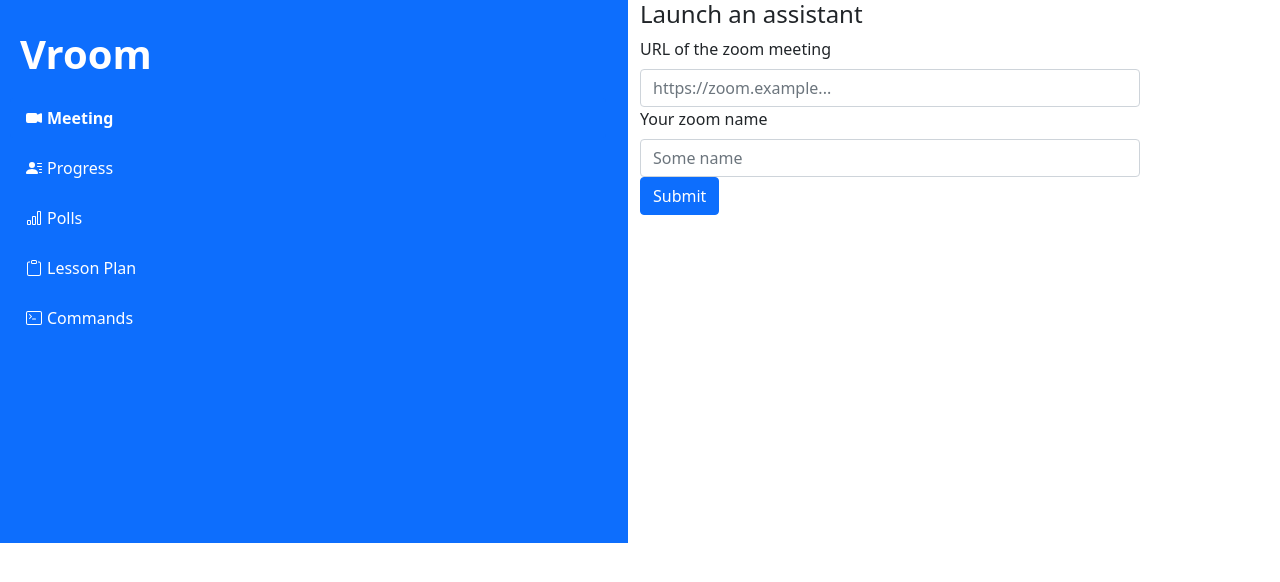
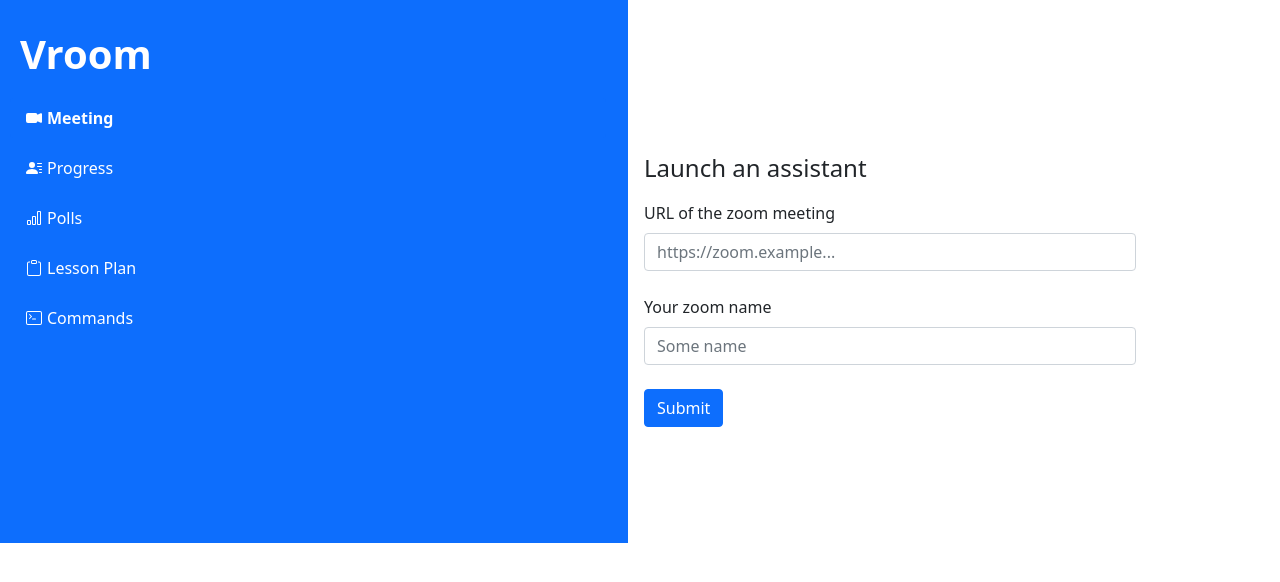
Before and after one commit to barney54321/Vroom, a React (Create React App) app: page / in a window 1280 px wide. Shown: the top 582 px of the page. Built offline with nearby package versions, Linux system fonts and the light colour scheme.

Commit message:
update percentage bar id and style

```diff
--- a/src/App.css
+++ b/src/App.css
@@ -137,3 +137,12 @@
 .poll-bar {
   text-align: center;
 }
+
+.meeting-page {
+  margin-top: 150px;
+
+}
+
+h4 {
+  padding-bottom: 10px;
+}
--- a/src/Components/Common/PercentageBar.js
+++ b/src/Components/Common/PercentageBar.js
@@ -3,16 +3,16 @@ import Card from 'react-bootstrap/Card';
 
 
 const PercentageBar = (props) => {
-
+    const idx = `${props.name} ${props.index}`
     useEffect(() => {
-        document.getElementById(props.index).style.width = props.value + "%";
+        document.getElementById(idx).style.width = props.value + "%";
     })
 
     const activeClass = props.active === true ? " active" : "";
 
     return (
         <Card className="poll-result" border={"primary"} onClick={() => props.handleClick(props.index)}>
-            <div className={"color-result"} id={props.index}>
+            <div className={"color-result"} id={idx}>
                 <Card.Body className={"poll-result-text" + activeClass }>{`${props.value}% ${props.name}`}</Card.Body>
             </div>
         </Card>
--- a/src/Components/Common/SideNav.js
+++ b/src/Components/Common/SideNav.js
@@ -14,6 +14,7 @@ import Commands from "../Tabs/Commands";
 import DefaultProgress from "../Tabs/DefaultProgress";
 import DefaultMeeting from '../Tabs/Meetings/DefaultMeeting'
 import { BsFillCameraVideoFill, BsBarChart, BsClipboard, BsTerminal, BsFillPersonLinesFill } from "react-icons/bs";
+import PollNotLaunched from "../Tabs/Poll/PollNotLaunched";
 
 const SideNav = (props) => {
 
--- a/src/Components/Tabs/Meetings/Meeting.js
+++ b/src/Components/Tabs/Meetings/Meeting.js
@@ -6,14 +6,14 @@ const Meeting = () => {
         // function when we submit form
     }
     return (
-        <div>
+        <div className="meeting-page p-1">
             <h4>Launch an assistant</h4>
             <Form onSubmit={launch}>
                 <Form.Group>
-                    <Form.Label>URL of the zoom meeting</Form.Label>
-                    <Form.Control type="text" placeholder="https://zoom.example..."></Form.Control>
+                    <Form.Label className="mb-2">URL of the zoom meeting</Form.Label>
+                    <Form.Control className="mb-4" type="text" placeholder="https://zoom.example..."></Form.Control>
                     <Form.Label>Your zoom name</Form.Label>
-                    <Form.Control type="text" placeholder="Some name"></Form.Control>
+                    <Form.Control className="mb-4" type="text" placeholder="Some name"></Form.Control>
                 </Form.Group>
                 <Button variant="primary" type="submit">Submit</Button>
             </Form>
```
